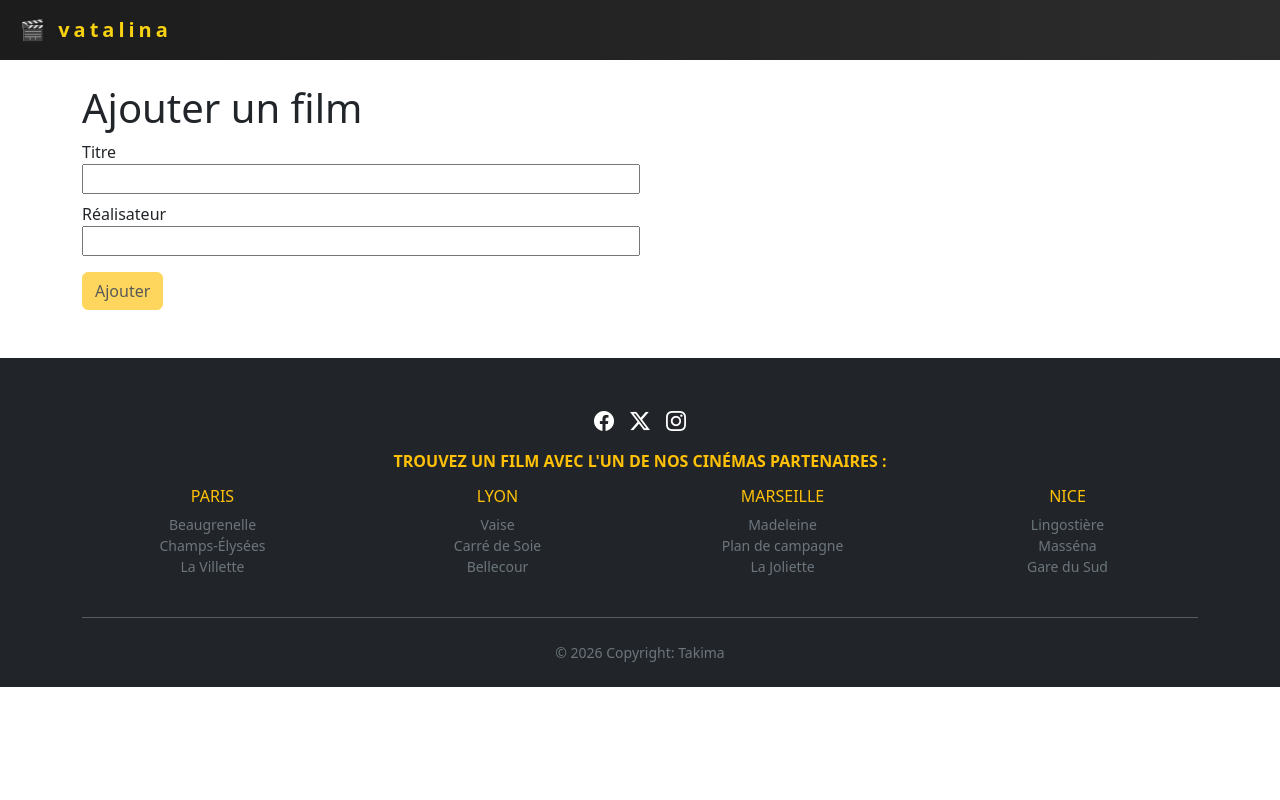
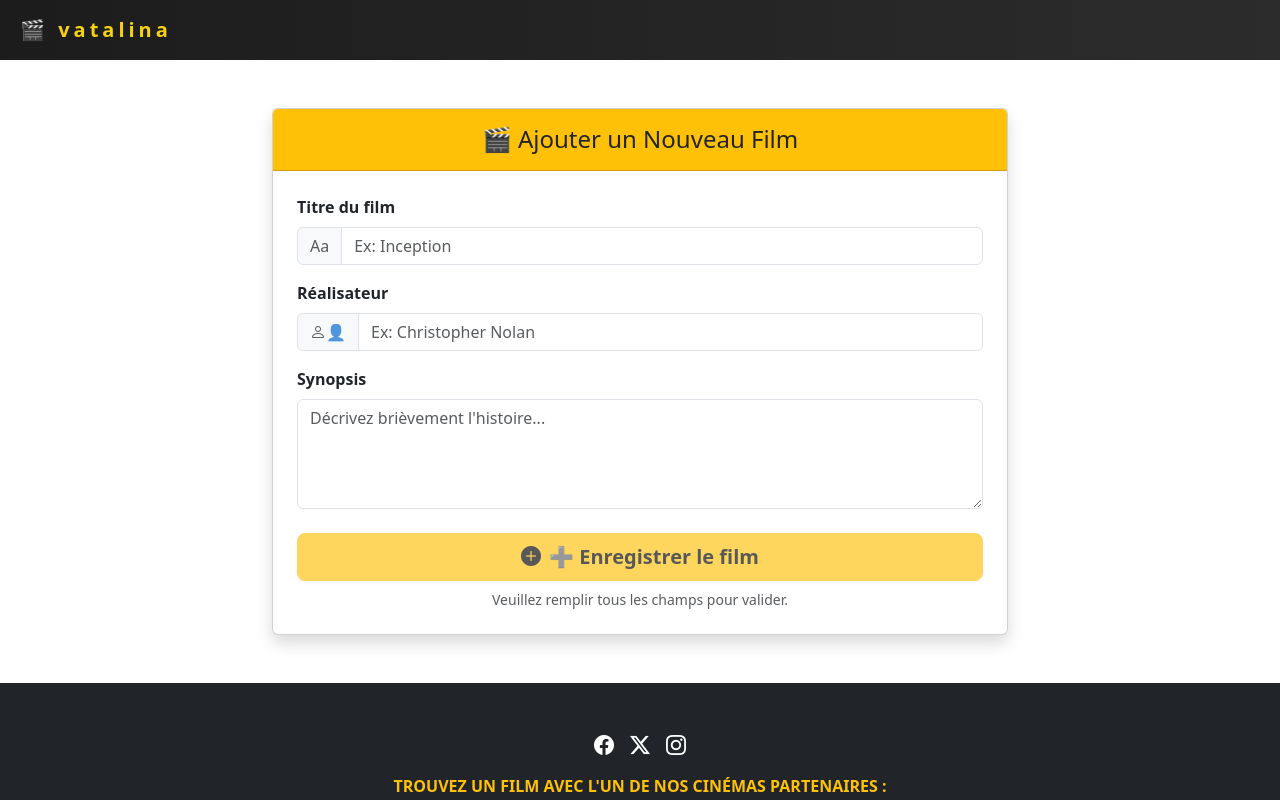
Before and after one commit to Diarra-blip/Cine-app, an Angular app: page /add-movie in a window 1280 px wide. Shown: the top 800 px of the page. Built offline with nearby package versions, Linux system fonts and the light colour scheme.

Commit message:
feat: validation du formulaire et design style auth

```diff
--- a/src/app/add-movie/add-movie.html
+++ b/src/app/add-movie/add-movie.html
@@ -1,26 +1,61 @@
-<div class="container mt-4">
-  <h1>Ajouter un film</h1>
+<div class="container mt-5">
+  <div class="row justify-content-center">
+    <div class="col-md-8">
+      <div class="card shadow">
+        <div class="card-header bg-warning text-dark text-center py-3">
+          <h2 class="h4 mb-0">🎬 Ajouter un Nouveau Film</h2>
+        </div>
 
-  <div class="d-flex flex-column w-50">
-    <label for="title">Titre</label>
-    <input type="text" id="title" name="title" [(ngModel)]="movie.title" required #title="ngModel"/>
-    <div *ngIf="title.invalid && title.touched" class="text-danger">
-      Le titre est obligatoire.
+        <div class="card-body p-4">
+          <form #movieForm="ngForm">
+
+            <div class="mb-3">
+              <label class="form-label fw-bold">Titre du film</label>
+              <div class="input-group">
+                <span class="input-group-text bg-light text-muted">Aa</span>
+                <input type="text" name="title" [(ngModel)]="movie.title" required minlength="2" #title="ngModel"
+                  class="form-control" [class.is-invalid]="title.invalid && title.touched" placeholder="Ex: Inception" />
+                <div class="invalid-feedback" *ngIf="title.invalid && title.touched">
+                  Un titre de 2 caractères minimum est requis.
+                </div>
               </div>
             </div>
 
-  <div class="d-flex flex-column w-50 mt-2">
-    <label for="director">Réalisateur</label>
-    <input type="text" id="director" name="director" [(ngModel)]="movie.director" required #director="ngModel"/>
-    <div *ngIf="director.invalid && director.touched" class="text-danger">
+            <div class="mb-3">
+              <label class="form-label fw-bold">Réalisateur</label>
+              <div class="input-group">
+                <span class="input-group-text bg-light text-muted"><i class="bi bi-person"></i>👤</span>
+                <input type="text" name="director" [(ngModel)]="movie.director" required #director="ngModel"
+                  class="form-control" [class.is-invalid]="director.invalid && director.touched" placeholder="Ex: Christopher Nolan" />
+                <div class="invalid-feedback" *ngIf="director.invalid && director.touched">
                   Le nom du réalisateur est obligatoire.
                 </div>
               </div>
+            </div>
 
-  <button
-    class="btn btn-warning mt-3"
-    (click)="addMovie()"
-    [disabled]="title.invalid || director.invalid">
-    Ajouter
+            <div class="mb-4">
+              <label class="form-label fw-bold">Synopsis</label>
+              <textarea name="synopsis" [(ngModel)]="movie.synopsis" required minlength="10" #synopsis="ngModel"
+                class="form-control" rows="4" [class.is-invalid]="synopsis.invalid && synopsis.touched"
+                placeholder="Décrivez brièvement l'histoire..."></textarea>
+              <div class="invalid-feedback" *ngIf="synopsis.invalid && synopsis.touched">
+                Veuillez saisir au moins 10 caractères.
+              </div>
+            </div>
+
+            <div class="d-grid gap-2">
+              <button type="button" class="btn btn-warning btn-lg shadow-sm fw-bold"
+                (click)="addMovie()" [disabled]="movieForm.invalid">
+                <i class="bi bi-plus-circle-fill me-2"></i>➕ Enregistrer le film
               </button>
+              <small class="text-center text-muted" *ngIf="movieForm.invalid">
+                Veuillez remplir tous les champs pour valider.
+              </small>
             </div>
+
+          </form>
+        </div>
+      </div>
+    </div>
+  </div>
+</div>
```
Lines whose indentation alone changed are shown as unchanged.
